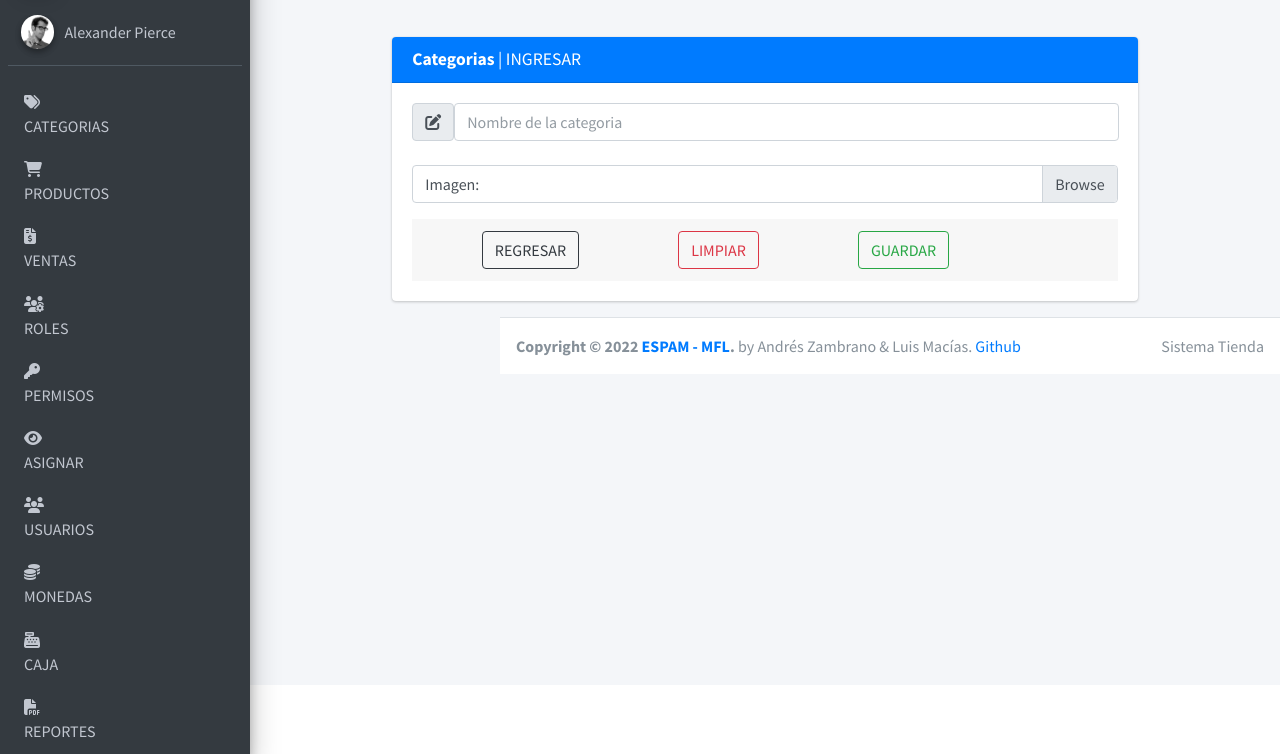
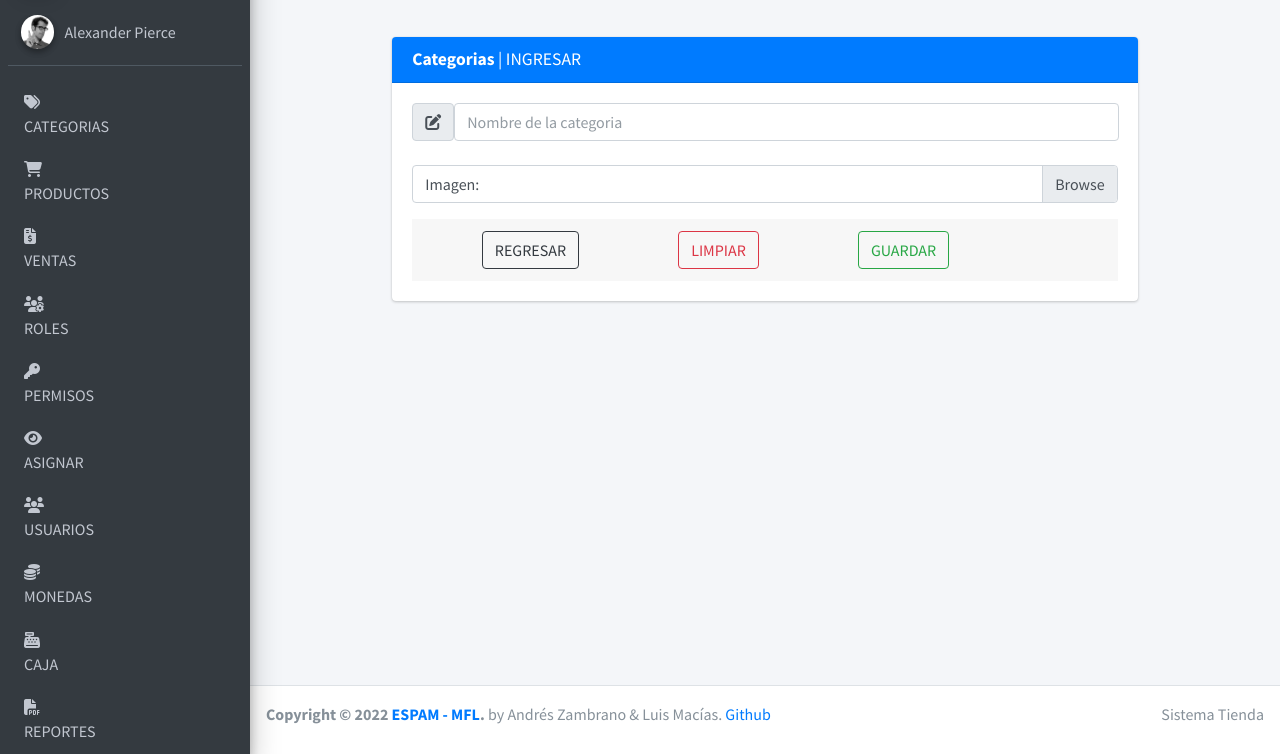
Before and after one commit to andres174/sistemaTienda, a Laravel app: page /categories-form in a window 1280 px wide. Shown: the part 58-812 px from the top of the page. Run offline with Laravel 9, Linux system fonts and the light colour scheme; parts of the project's set-up code (start-up, migrations or seed data) failed here and were passed over; some libraries are stand-ins or nearby versions.

Commit message:
Categories - muestra e ingresa - footer arreglado

```diff
--- a/resources/views/secciones/footer.blade.php
+++ b/resources/views/secciones/footer.blade.php
@@ -1,8 +1,8 @@
-<footer class="main-footer">
+<footer class="main-footer fixed-bottom">
     <!-- To the right -->
     <div class="float-right d-none d-sm-block">
       Sistema Tienda
     </div>
     <!-- Default to the left -->
     <strong>Copyright &copy; 2022 <a href="http://www.espam.edu.ec/" target="_blank">ESPAM - MFL</a>. </strong> by Andrés Zambrano & Luis Macías. <a href="https://github.com/andres174/sistemaTienda" target="_blank">Github</a>
-  </footer>
+</footer>
```
